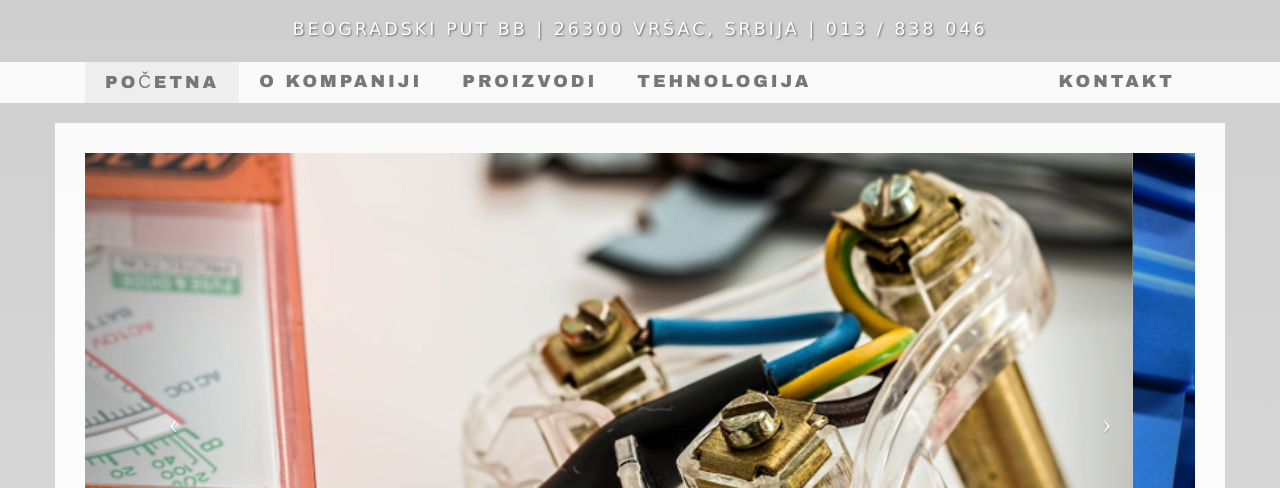
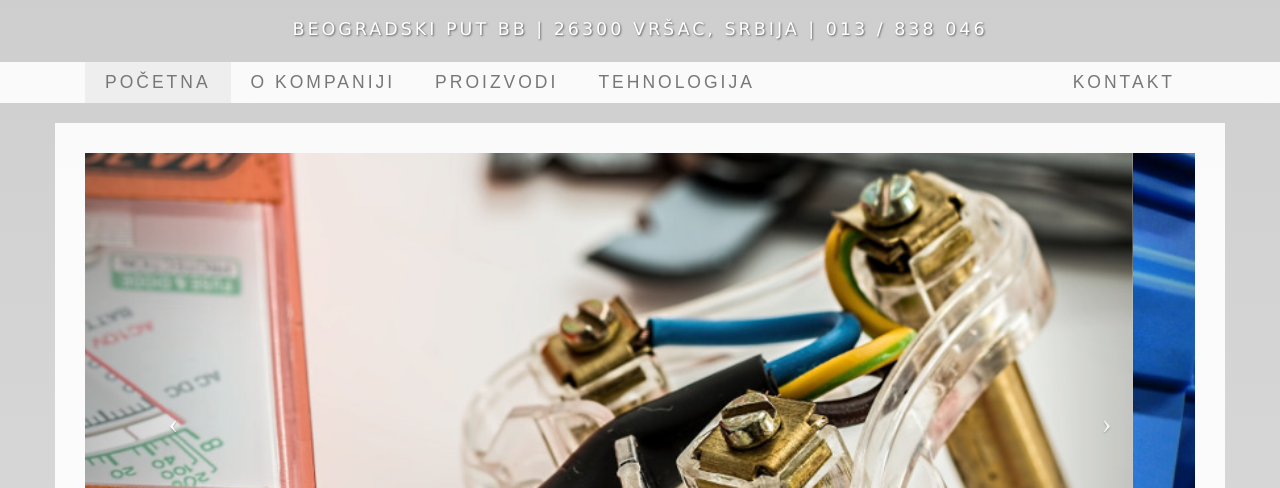
Before and after one commit to sinisamihajlovic/smfaiv.rs, a plain HTML site: page index.html in a window 1280 px wide. Shown: the part 143-631 px from the top of the page. Drawn offline with Linux system fonts and the light colour scheme.

Commit message:
navbar fix font

```diff
--- a/css/business-casual.css
+++ b/css/business-casual.css
@@ -63,7 +63,7 @@ hr {
     text-transform: uppercase;
     font-weight: 200;
     letter-spacing: 3px;
-    font-family: "Arial Black", Gadget, sans-serif;
+    font-family: sans-serif;
 }
 
 .img-full {
```
